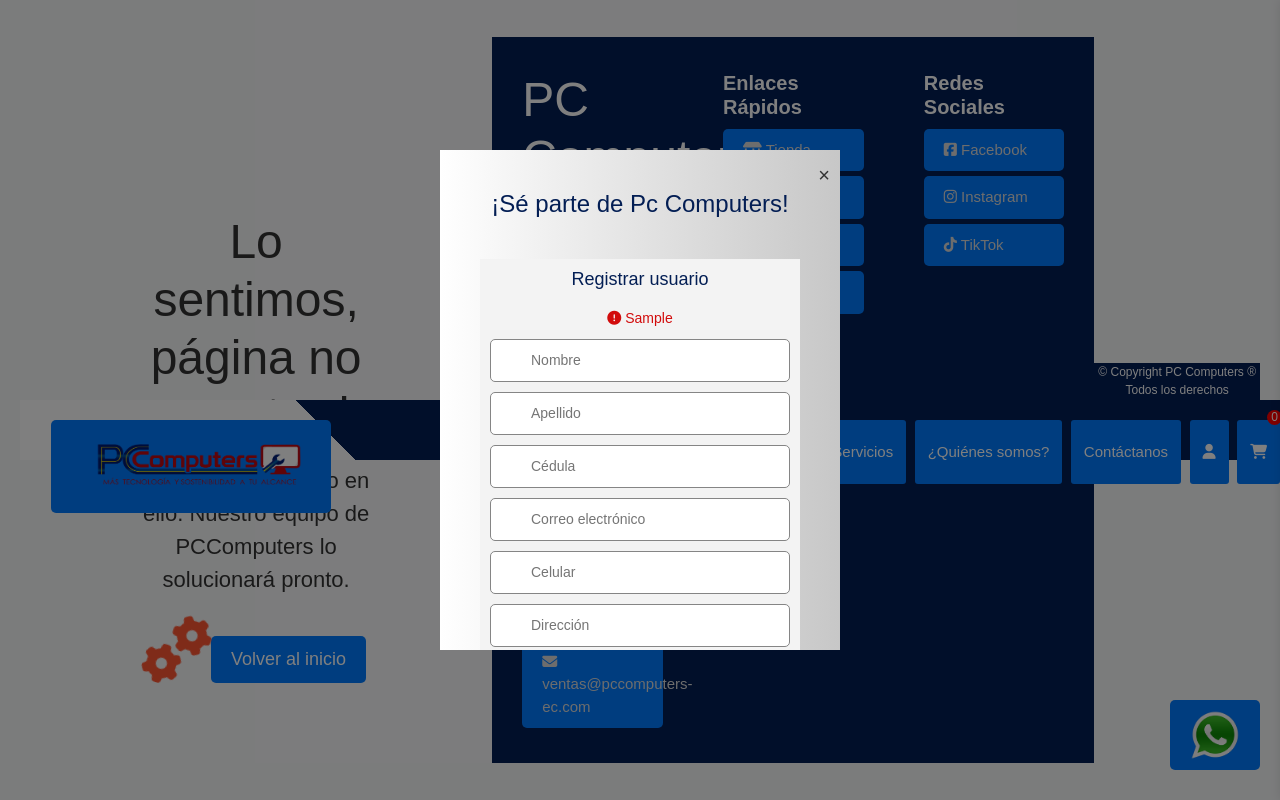
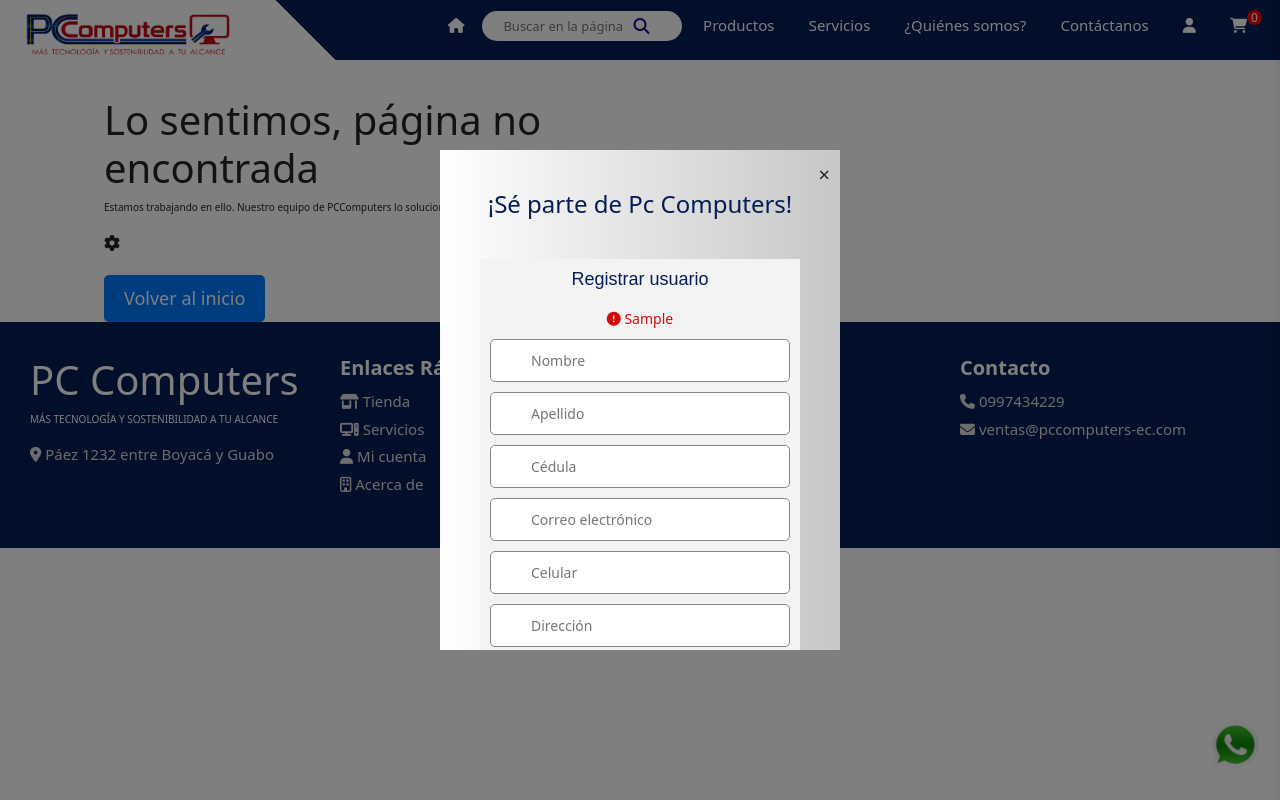
Before and after one commit to edhisson97/PCComputers, a Django app: template templates/error.html in a window 1280 px wide. Run offline with Django 4.2, Linux system fonts and the light colour scheme; the template is opened without the code that fills it: most values are stand-ins (such as "Sample title", 1, 10 or a date in 2020); grey boxes marked "Sample" are stand-in pictures; some libraries are stand-ins or nearby versions.

Commit message:
actualizacion 24/2/2025

```diff
--- a/templates/error.html
+++ b/templates/error.html
@@ -3,38 +3,27 @@
 {% block content %}
 {% load static %}
 <style>
-    body {
-        display: flex;
-        justify-content: center;
-        align-items: center;
-        height: 100vh;
-        text-align: center;
-        font-family: Arial, sans-serif;
-        background-color: #f8f9fa;
-        color: #333;
-        padding: 20px;
-    }
-    .container {
+    .container-noencontrada {
         max-width: 600px;
     }
-    h1 {
+    container-noencontrada h1 {
         font-size: 48px;
         margin-bottom: 20px;
     }
-    p {
+    container-noencontrada p {
         font-size: 22px;
         margin-bottom: 20px;
     }
     .icon {
         font-size: 60px;
-        color: #ff5733;
+        color:rgb(168, 168, 168);
         animation: spin 2s linear infinite;
     }
     @keyframes spin {
         0% { transform: rotate(0deg); }
         100% { transform: rotate(360deg); }
     }
-    a {
+    .container-noencontrada a {
         display: inline-block;
         padding: 10px 20px;
         background-color: #007bff;
@@ -44,17 +33,17 @@
         margin-top: 20px;
         font-size: 18px;
     }
-    a:hover {
+    container-noencontrada a:hover {
         background-color: #0056b3;
     }
 </style>
 </head>
 <body>
 
-<div class="container">
+<div class="container-noencontrada">
     <h1>Lo sentimos, página no encontrada</h1>
     <p>Estamos trabajando en ello. Nuestro equipo de PCComputers lo solucionará pronto.</p>
-    <i class="fa-solid fa-gears icon"></i>
+    <i class="fa-solid fa-gear"></i>
     <br>
     <a href="/">Volver al inicio</a>
 </div>
```
